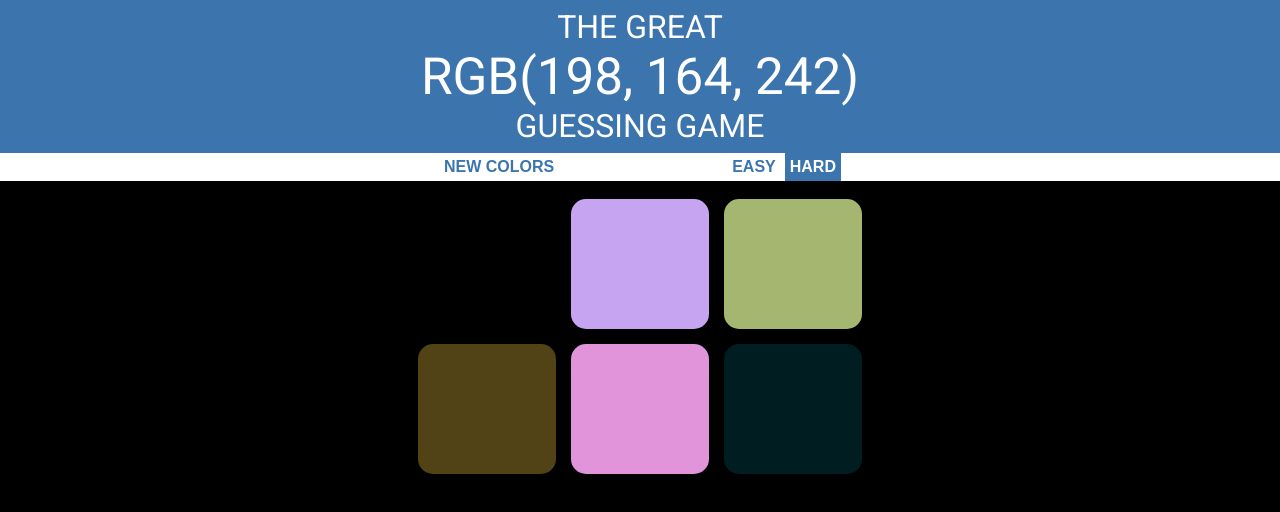
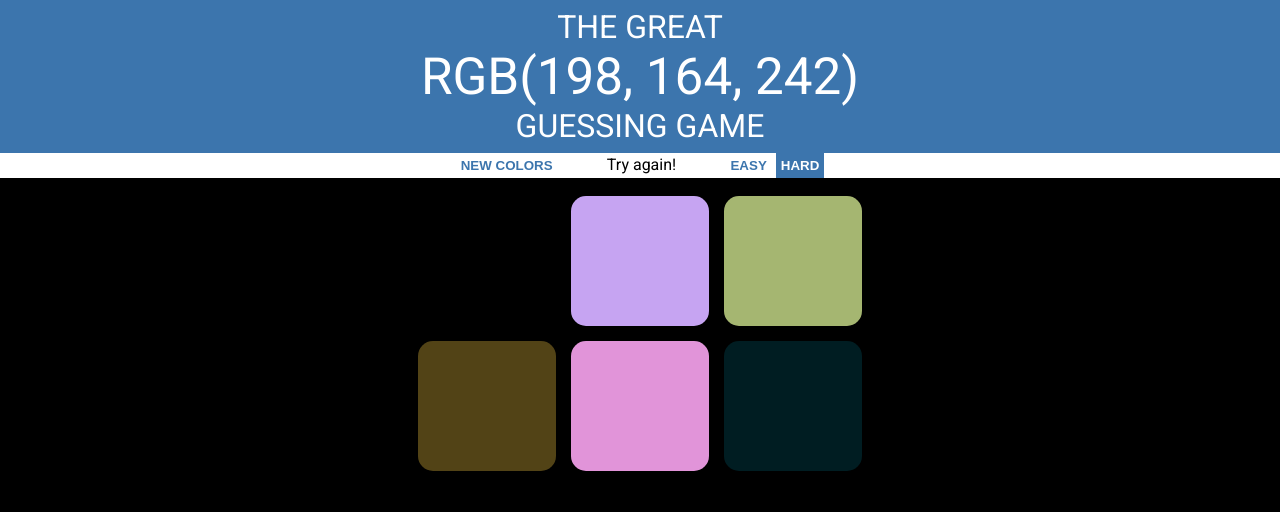
Before and after one commit to draganjancikin/guess-color, a plain HTML site: page index.html in a window 1280 px wide. Both pictures are taken after a click on the element 486 px from the left and 263 px from the top of the page. Drawn offline with Linux system fonts and the light colour scheme.

Commit message:
Add Message 'Try Again' and 'You Are Win'

```diff
--- a/css/style.css
+++ b/css/style.css
@@ -21,13 +21,14 @@ h1 {
   text-transform: uppercase;
 }
 
-span {
+h1 span {
   display: block;
   font-size: 3.2rem;
 }
 
 nav {
   text-align: center;
+  font-size: 1.0rem;
   background-color: #ffffff;
 }
 
@@ -42,7 +43,7 @@ button {
   background-color: #ffffff;
   text-transform: uppercase;
   font-weight: 700;
-  font-size: 1.0rem;
+
   padding: 5px;
   outline-style: none;
 }
--- a/js/script.js
+++ b/js/script.js
@@ -19,10 +19,12 @@ for (let i = 0; i < numsOfColor; i++){
     divs[i].addEventListener("click", function (event) {
         if (event.target.style.backgroundColor !== guessColor) {
             event.target.style.backgroundColor = "rgb(0, 0, 0)";
+            messageDisplay.innerText = "Try again!";
         } else {
             for (let i = 0; i < numsOfColor; i++){
                 divs[i].style.backgroundColor = guessColor;
                 header.style.backgroundColor = guessColor;
+                messageDisplay.innerText = "You Are Win!";
             }
             buttonNewColor.innerText = "Play Again!";
         }
@@ -66,6 +68,7 @@ function reset() {
         divs[i].style.backgroundColor = colors[i];
     }
     header.style.backgroundColor = "#3C75AD";
+    messageDisplay.innerText = "";
 }
 
 function getRandomColors() {
```
